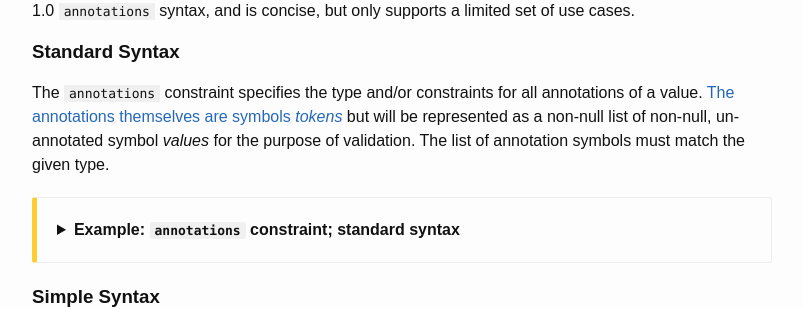
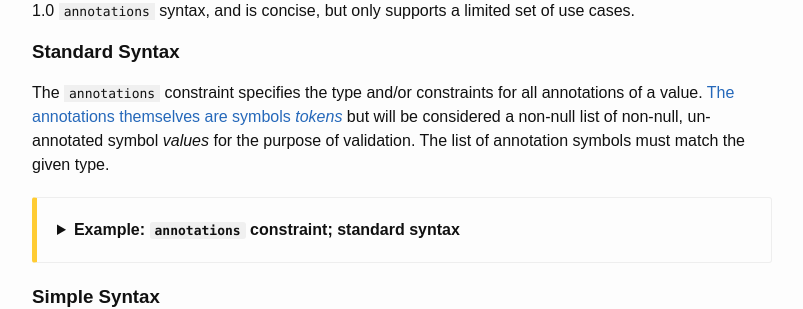
Before and after one commit to amazon-ion/ion-schema, a Jekyll site: the page built from docs/isl-2-0/spec.md, in a window 1280 px wide and 900 px high, scrolled down 7511 px. Shown: the part 152-461 px from the top of the window, without its empty margins (238-1041 px from the left). Built offline with Jekyll 4.4.1, drawn with Linux system fonts in a browser that asks for light colours.

Commit message:
Update docs/isl-2-0/spec.md
Co-authored-by: Zack Slayton <zack.slayton@gmail.com>

```diff
--- a/docs/isl-2-0/spec.md
+++ b/docs/isl-2-0/spec.md
@@ -250,7 +250,7 @@ The "Simple" syntax is based on the Ion Schema 1.0 `annotations` syntax, and is
 ### Standard Syntax
 
 The `annotations` constraint specifies the type and/or constraints for all annotations of a value.
-[The annotations themselves are symbols _tokens_](https://amzn.github.io/ion-docs/docs/spec.html#annot) but will be represented as a non-null list of non-null, un-annotated symbol _values_ for the purpose of validation.
+[The annotations themselves are symbols _tokens_](https://amzn.github.io/ion-docs/docs/spec.html#annot) but will be considered a non-null list of non-null, un-annotated symbol _values_ for the purpose of validation.
 The list of annotation symbols must match the given type.
 
 {% capture sample_code %}
```
